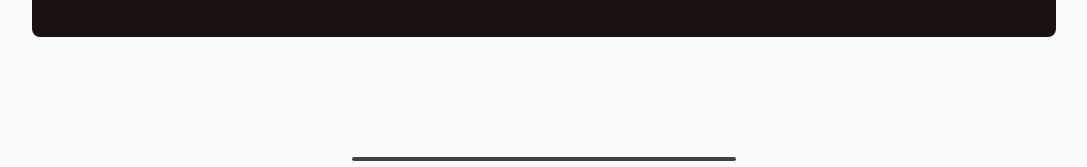
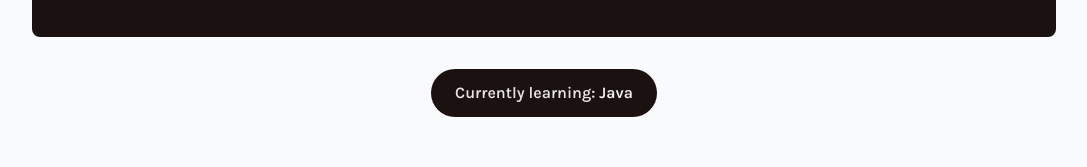
Before and after one commit to YensVanHout/portfolio-yens, a Next.js app: page / in a window 1280 px wide. Shown: the part 3973-4140 px from the top of the page, without its empty margins (96-1183 px from the left). Built offline with nearby package versions, Linux system fonts and the light colour scheme; no server answers.

Commit message:
Add currently learning section to skills component, enhancing user engagement by displaying ongoing learning efforts.

```diff
--- a/src/app/components/skills/skills.tsx
+++ b/src/app/components/skills/skills.tsx
@@ -5,7 +5,7 @@ import { FaJava } from "react-icons/fa";
 import { SiJavascript, SiPython } from "react-icons/si";
 import { FaGolang } from "react-icons/fa6";
 import { BiChevronDown } from "react-icons/bi";
-import { skills } from "../../data/data";
+import { skills, currentlyLearning } from "../../data/data";
 import Title from "../ui/title";
 
 const getLanguageIcon = (languageName: string) => {
@@ -158,6 +158,18 @@ const Skills = () => {
           );
         })}
       </div>
+      {currentlyLearning && (
+        <div className="flex justify-center mt-8">
+          <div className="inline-block px-6 py-3 rounded-full bg-custom-dark dark:bg-stone-100">
+            <p className="text-base font-medium text-stone-200 dark:text-stone-800 text-center">
+              Currently learning:{" "}
+              <span className="font-semibold text-stone-100 dark:text-stone-700">
+                {currentlyLearning}
+              </span>
+            </p>
+          </div>
+        </div>
+      )}
     </div>
   );
 };
```
